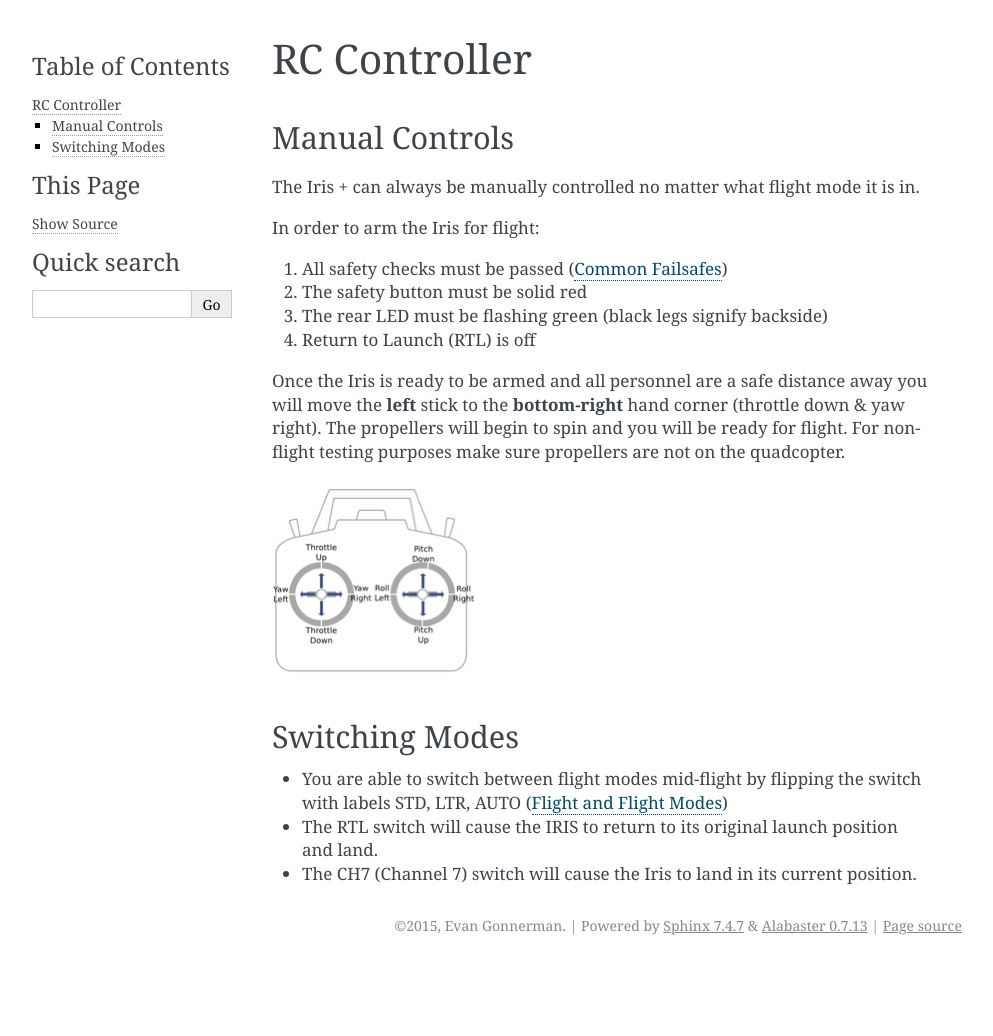
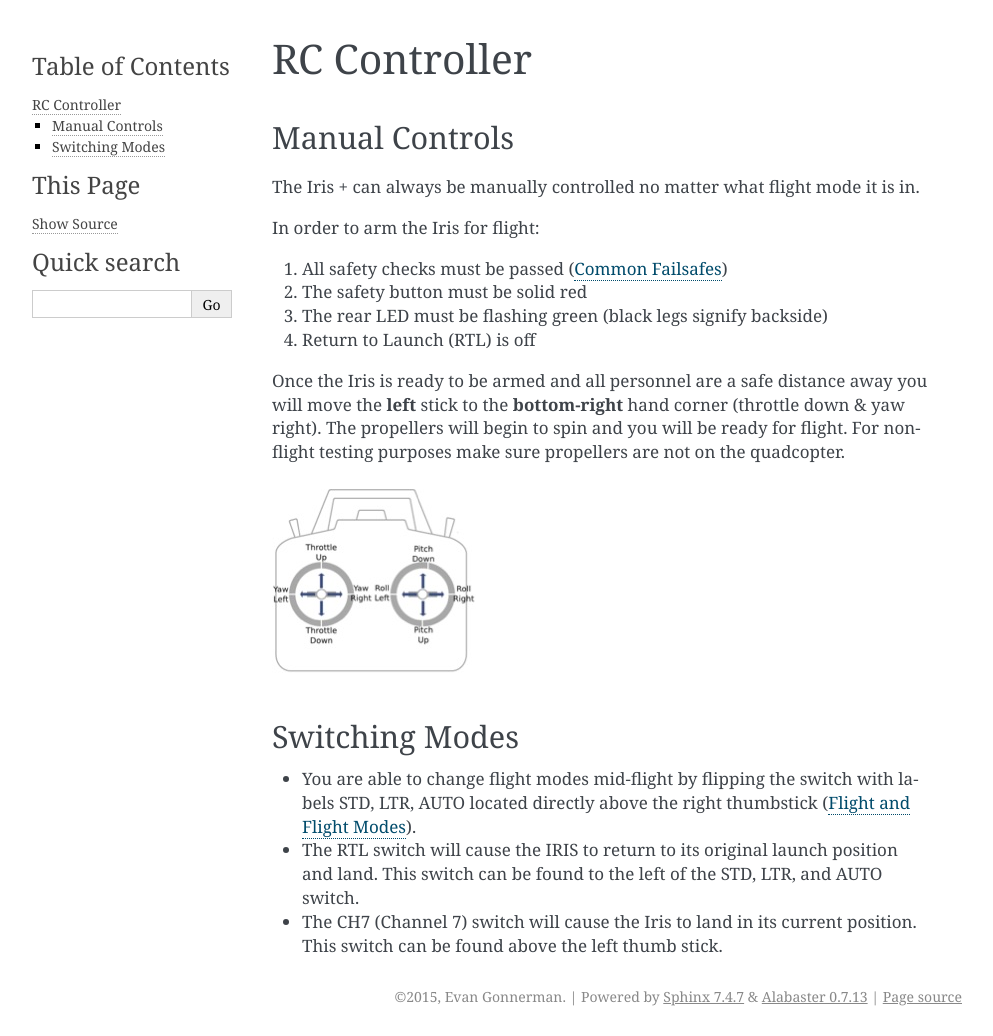
Before and after one commit to osurdml/Iris_guide, a Sphinx documentation site: the page built from source/RC_Controller.rst, in a window 1280 px wide. Shown: the whole page, without its empty margins (148-1141 px from the left). Built offline with Sphinx 7.4.7, drawn with Linux system fonts in a browser that asks for light colours; before the commit the page ends 965 px from its top, so only the background shows below that.

Commit message:
More documentation

```diff
--- a/source/RC_Controller.rst
+++ b/source/RC_Controller.rst
@@ -20,6 +20,6 @@ Once the Iris is ready to be armed and all personnel are a safe distance away yo
 Switching Modes
 ^^^^^^^^^^^^^^^
 
-* You are able to switch between flight modes mid-flight by flipping the switch with labels STD, LTR, AUTO (:ref:`Flight Modes`)
-* The RTL switch will cause the IRIS to return to its original launch position and land.
-* The CH7 (Channel 7) switch will cause the Iris to land in its current position.
+* You are able to change flight modes mid-flight by flipping the switch with labels STD, LTR, AUTO located directly above the right thumbstick (:ref:`Flight Modes`).
+* The RTL switch will cause the IRIS to return to its original launch position and land. This switch can be found to the left of the STD, LTR, and AUTO switch.
+* The CH7 (Channel 7) switch will cause the Iris to land in its current position. This switch can be found above the left thumb stick.
```
